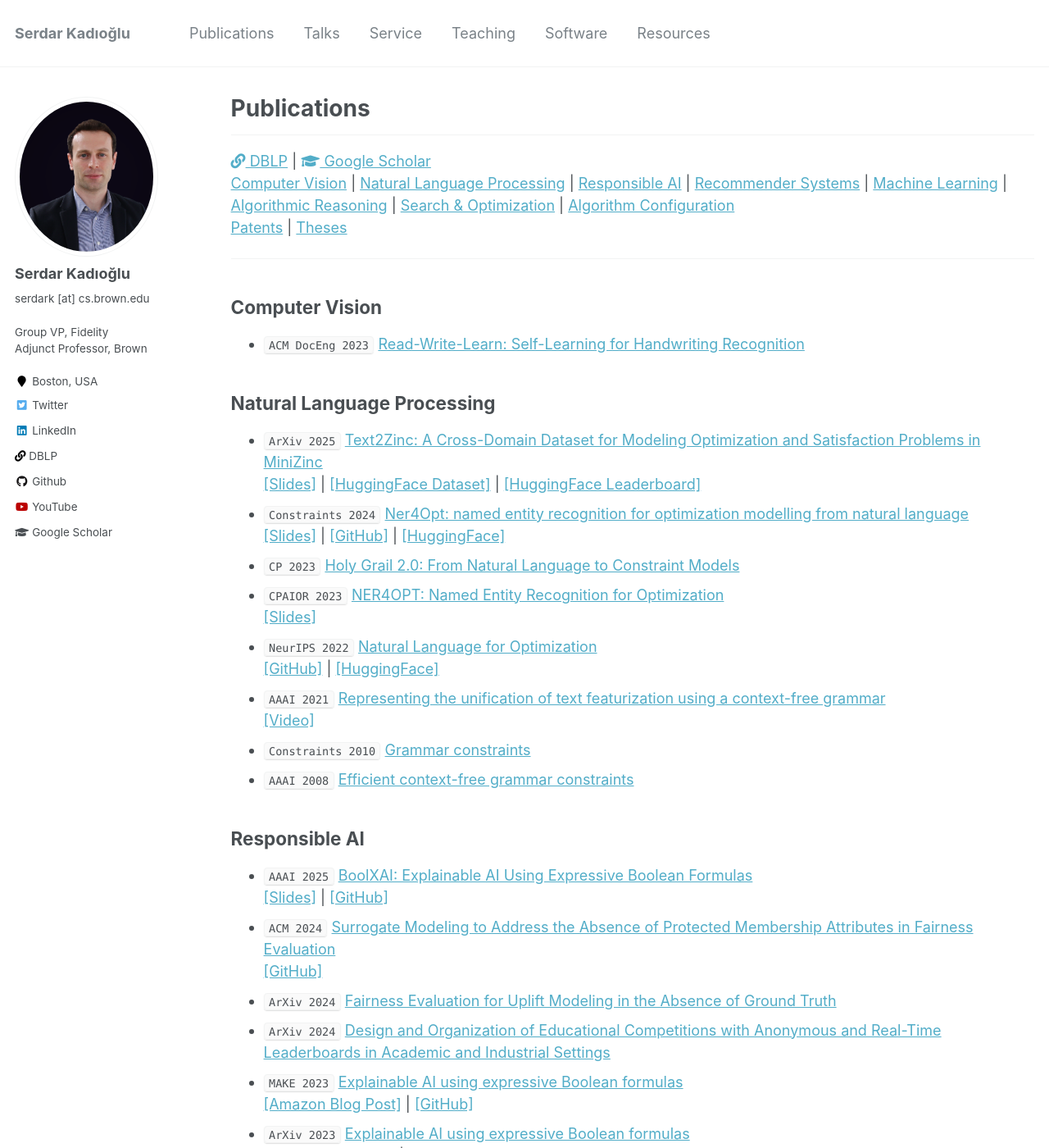
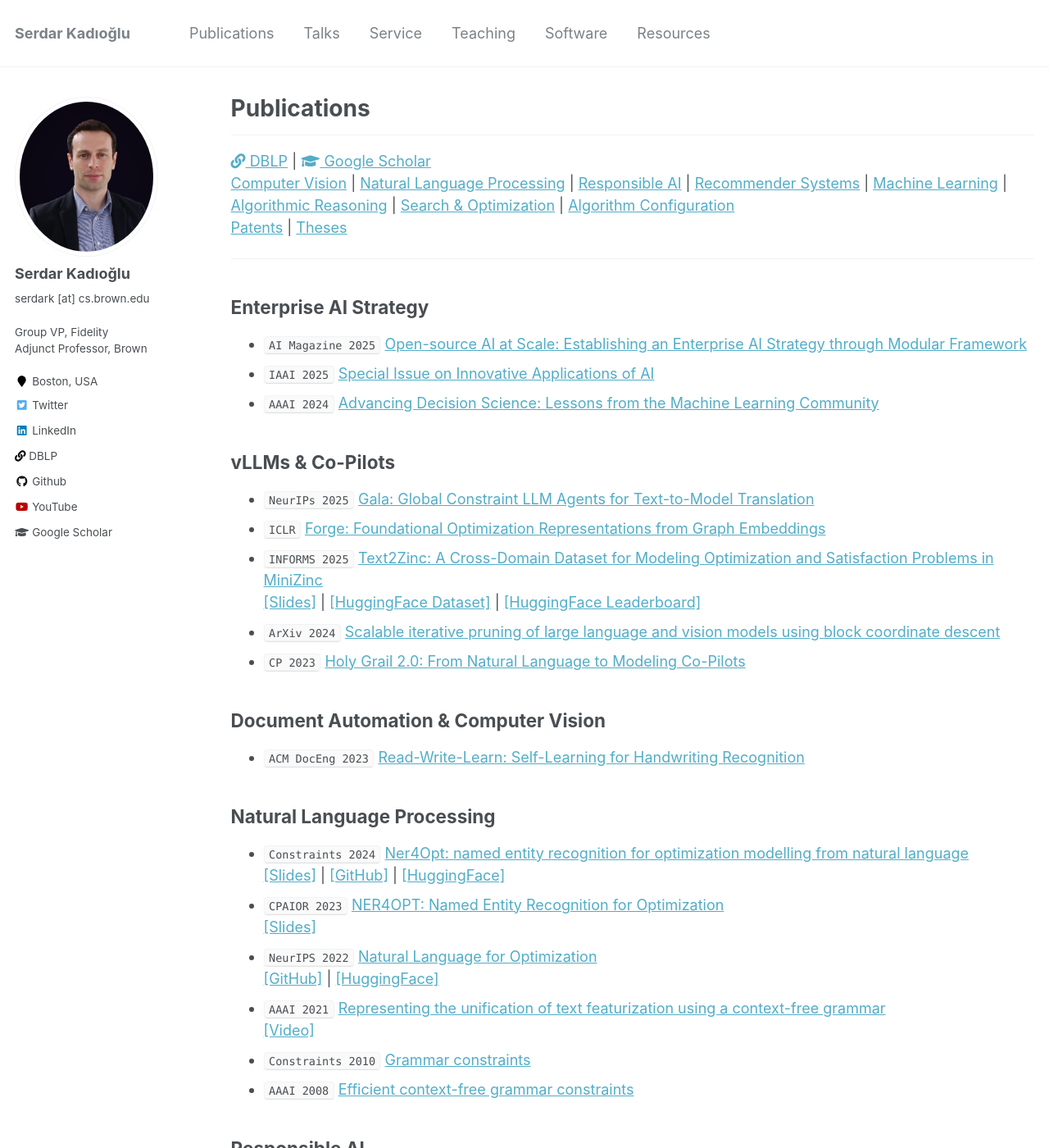
Before and after one commit to skadio/skadio.github.io, a Jekyll site: the page built from _pages/publications.md, in a window 1280 px wide and 1400 px high. Shown: the whole window at 82% size. Built offline with Jekyll 4.4.1, drawn with Linux system fonts in a browser that asks for light colours; some of the changed text lies outside the part shown.

Commit message:
Update publications.md

```diff
--- a/_pages/publications.md
+++ b/_pages/publications.md
@@ -20,16 +20,28 @@ author_profile: true
 [Theses](https://skadio.github.io/publications/#theses)
 
 ---
-## Computer Vision
+## Enterprise AI Strategy
+* `AI Magazine 2025` [Open-source AI at Scale: Establishing an Enterprise AI Strategy through Modular Framework](https://onlinelibrary.wiley.com/doi/epdf/10.1002/aaai.70032)
+* `IAAI 2025` [Special Issue on Innovative Applications of AI](https://onlinelibrary.wiley.com/doi/abs/10.1002/aaai.70027)
+* `AAAI 2024` [Advancing Decision Science: Lessons from the Machine Learning Community](https://osullivan.ucc.ie/CPML2025/papers/kadioglu.pdf)
+
+
+## vLLMs & Co-Pilots
+* `NeurIPs 2025` [Gala: Global Constraint LLM Agents for Text-to-Model Translation](https://arxiv.org/pdf/2509.08970)
+* `ICLR` [Forge: Foundational Optimization Representations from Graph Embeddings](https://arxiv.org/pdf/2508.20330)
+* `INFORMS 2025` [Text2Zinc: A Cross-Domain Dataset for Modeling Optimization and Satisfaction Problems in MiniZinc](https://arxiv.org/abs/2503.10642)<br>
+[[Slides]](https://nbviewer.org/github/skadio/skadio.github.io/blob/master/files/2025_AAAI_Text2Zinc.pdf) | [[HuggingFace Dataset]](https://huggingface.co/datasets/skadio/text2zinc) | [[HuggingFace Leaderboard]](https://huggingface.co/spaces/skadio/text2zinc-leaderboard)
+* `ArXiv 2024` [Scalable iterative pruning of large language and vision models using block coordinate descent](https://arxiv.org/pdf/2411.17796)
+* `CP 2023` [Holy Grail 2.0: From Natural Language to Modeling Co-Pilots](https://freuder.files.wordpress.com/2023/08/pthg23__submission2-tsouros.pdf)
+
+
+## Document Automation & Computer Vision
 * `ACM DocEng 2023` [Read-Write-Learn: Self-Learning for Handwriting Recognition](https://dl.acm.org/doi/abs/10.1145/3573128.3609343)
 
 
 ## Natural Language Processing
-* `ArXiv 2025` [Text2Zinc: A Cross-Domain Dataset for Modeling Optimization and Satisfaction Problems in MiniZinc](https://arxiv.org/abs/2503.10642)<br>
-[[Slides]](https://nbviewer.org/github/skadio/skadio.github.io/blob/master/files/2025_AAAI_Text2Zinc.pdf) | [[HuggingFace Dataset]](https://huggingface.co/datasets/skadio/text2zinc) | [[HuggingFace Leaderboard]](https://huggingface.co/spaces/skadio/text2zinc-leaderboard)
 * `Constraints 2024` [Ner4Opt: named entity recognition for optimization modelling from natural language](https://link.springer.com/article/10.1007/s10601-024-09376-5)<br>
 [[Slides]](https://nbviewer.org/github/skadio/skadio.github.io/blob/master/files/2025_ICS_Ner2Zinc.pdf) | [[GitHub]](https://github.com/skadio/ner4opt) | [[HuggingFace]](https://huggingface.co/spaces/skadio/Ner4Opt)
-* `CP 2023` [Holy Grail 2.0: From Natural Language to Constraint Models](https://freuder.files.wordpress.com/2023/08/pthg23__submission2-tsouros.pdf)
 * `CPAIOR 2023` [NER4OPT: Named Entity Recognition for Optimization](https://link.springer.com/chapter/10.1007/978-3-031-33271-5_20)<br>
 [[Slides]](https://nbviewer.org/github/skadio/skadio.github.io/blob/master/files/Kadioglu_CPAIOR_2023.pdf)
 * `NeurIPS 2022` [Natural Language for Optimization](https://nbviewer.org/github/skadio/ner4opt/blob/main/docs/%5BNeurIPS+2022%5D+Ner4Opt+Poster.pdf)<br>
@@ -107,6 +119,7 @@ Real-Time Leaderboards in Academic and Industrial Settings](https://arxiv.org/pd
 
 
 ## Search & Optimization
+* `ArXiv 2025` [ParBalans: Parallel Multi-Armed Bandits-based Adaptive Large Neighborhood Search](https://arxiv.org/pdf/2508.06736)
 * `IJCAI 2025` [Balans: Bandit-based Adaptive Large-Neighborhood Search](https://ijcai-preprints.s3.us-west-1.amazonaws.com/2025/2632.pdf)<br>
 <span style="color:green">Nominated for the Best Paper Award</span><br>
 [[Slides]](https://nbviewer.org/github/skadio/skadio.github.io/blob/master/files/2025_IJCAI_Balans.pdf) | [[GitHub]](https://github.com/skadio/balans)
@@ -126,6 +139,7 @@ Real-Time Leaderboards in Academic and Industrial Settings](https://arxiv.org/pd
 * `CP 2008` [Dichotomic search protocols for constrained optimization](https://link.springer.com/chapter/10.1007%2F978-3-540-85958-1_17)<br>
 <span style="color:green">Nominated for the Best Paper Award</span>
 
+
 ## Algorithm Configuration
 * `CP 2019` [How to win gold at a SAT competition without writing a SAT solver](https://freuder.files.wordpress.com/2019/09/2011-freuder-algorithm-selection-and-scheduling.pdf)
 * `CoRR 2014` [Transformation-based feature computation for algorithm portfolios](http://arxiv.org/abs/1401.2474)
@@ -133,6 +147,7 @@ Real-Time Leaderboards in Academic and Industrial Settings](https://arxiv.org/pd
 * `CP 2011` [Algorithm selection and scheduling](https://link.springer.com/chapter/10.1007/978-3-642-23786-7_35)<br>
 <span style="color:green">Winner of the [2011 SAT Solver Competition](http://www.satcompetition.org/2011/), 3S, in crafted and random categories collecting 2 gold and 7 medals in total</span>
 * `ECAI 2010` [ISAC: instance-specific algorithm configuration](https://dl.acm.org/doi/10.5555/1860967.1861114)
+
 
 ## Patents
 * `2025-19/091,266` [Evaluating probabilistic fairness of machine learning classification models](https://patents.google.com/patent/US20250307707A1/en)
@@ -149,9 +164,7 @@ Real-Time Leaderboards in Academic and Industrial Settings](https://arxiv.org/pd
 * `2017-9588819` [System and method of assigning requests to resources using constraint programming](https://scholar.google.com/citations?view_op=view_citation&hl=en&user=tOgYtHkAAAAJ&citation_for_view=tOgYtHkAAAAJ:WJVC3Jt7v1AC)
 
 [comment]: # (http://patft.uspto.gov/netacgi/nph-Parser?Sect1=PTO2&Sect2=HITOFF&u=%2Fnetahtml%2FPTO%2Fsearch-adv.htm&r=1&p=1&f=G&l=50&d=PTXT&S1=10007538.PN.&OS=PN/10007538&RS=PN/10007538)
-
 [comment]: # (http://patft.uspto.gov/netacgi/nph-Parser?Sect1=PTO2&Sect2=HITOFF&p=1&u=%2Fnetahtml%2FPTO%2Fsearch-bool.html&r=25&f=G&l=50&co1=AND&d=PTXT&s1=kadioglu&OS=kadioglu&RS=kadioglu)
-
 [comment]: # (http://patft.uspto.gov/netacgi/nph-Parser?Sect1=PTO2&Sect2=HITOFF&p=1&u=%2Fnetahtml%2FPTO%2Fsearch-bool.html&r=1&f=G&l=50&co1=AND&d=PTXT&s1=kadioglu&OS=kadioglu&RS=kadioglu)
 
 ## Theses
```
